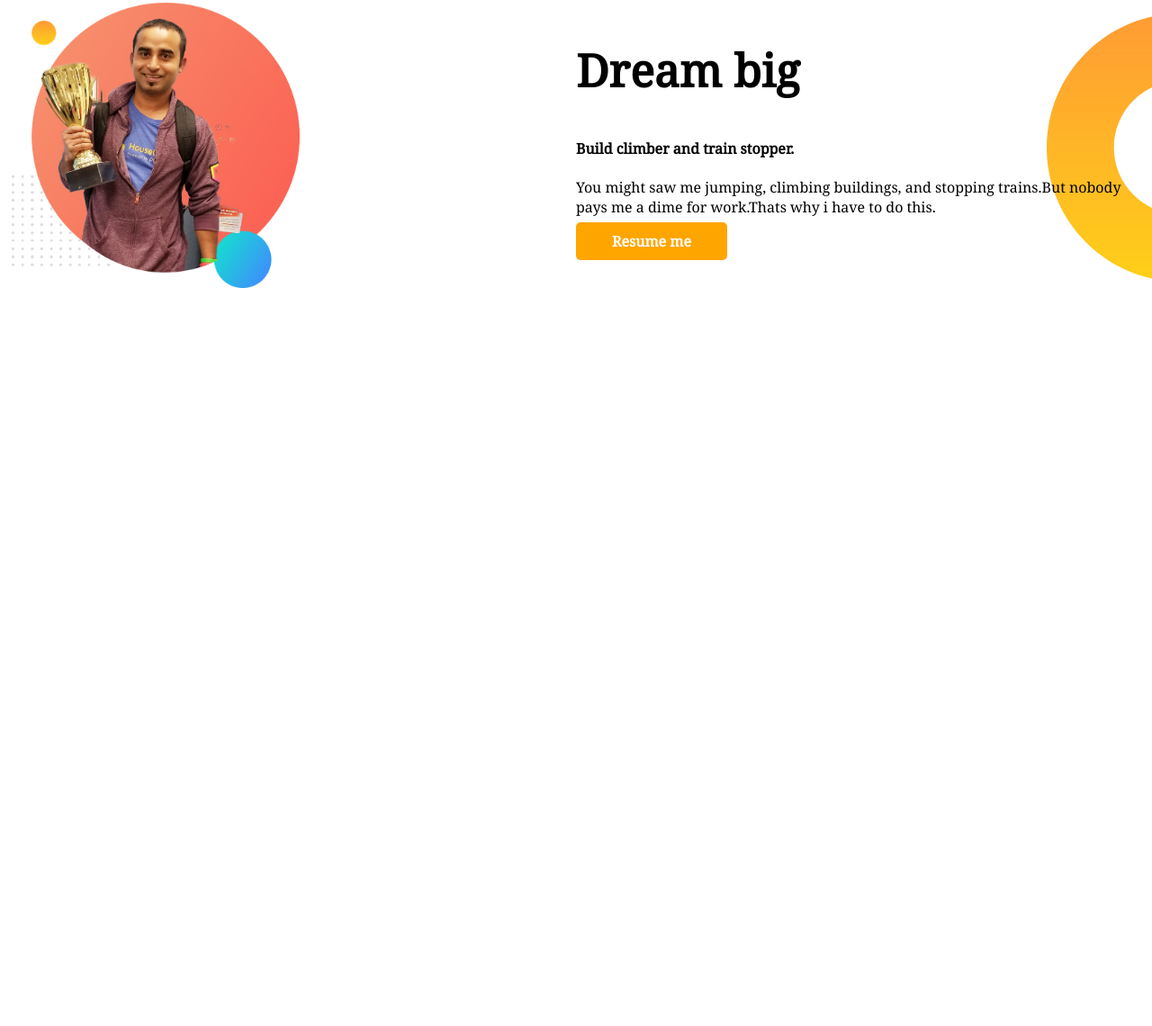
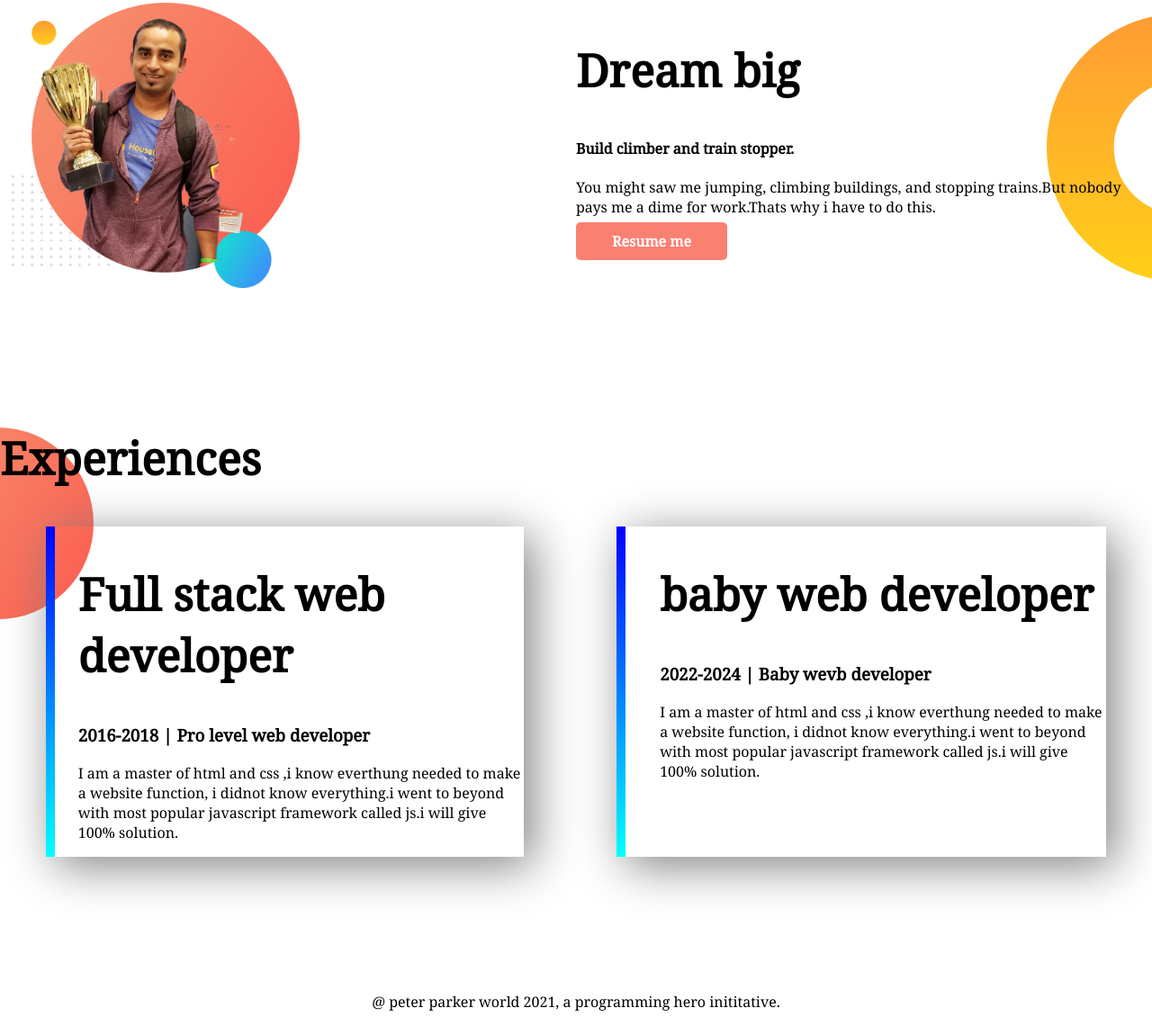
Before and after one commit to Gupta-Barna/my-dev-portfolio-repo, a plain HTML site: page index.html in a window 1280 px wide. Shown: the part 533-1673 px from the top of the page at 90% size. Before the commit the page ends 1008 px from the top, so only its background shows below. Drawn offline with Linux system fonts and the light colour scheme.

Commit message:
border added

```diff
--- a/index.html
+++ b/index.html
@@ -11,7 +11,7 @@
 <link href="https://fonts.googleapis.com/css2?family=Noto+Serif&display=swap" rel="stylesheet">
 </head>
 <body>
- <section class="top-banner" >
+ <section class="top-banner flexible-container " >
     <div>
         <h1> Welcome to </h1>
     <h1><span class="tag-color">My beautiful</span> world.</h1>
@@ -23,7 +23,7 @@
     <img class="half-width" src="developer-portfolio-master/images/jhankar2.png" alt="">
  </div>
  </section>
- <section class="dream-big">
+ <section class="dream-big flexible-container">
      <div class="half-width">
 
        <img src="./developer-portfolio-master/images/jhankar.png" alt="">
@@ -36,6 +36,24 @@
    <a class="link-button" target="_blank" href="https://www.youtube.com/">Resume me</a>
     </div>
  </section>
-
+<section   class= "experience-area">
+    <h1>Experiences</h1>
+    <div  class="flexible-container ">
+        <div id="full-dev" class="experience-item first-part">
+        <h1>Full stack web developer</h1>
+        <h3>2016-2018 | Pro level web developer</h3>
+        <p>I am a master of html and css ,i know everthung needed to make a website function, i didnot know everything.i went to beyond with most popular javascript framework called js.i will give 100% solution.</p>
+    </div>
+    <div id="baby-dev" class="experience-item second-part">
+        <h1>baby web developer</h1>
+    <h3> 2022-2024
+    | Baby wevb developer </h3>
+    <p>I am a master of html and css ,i know everthung needed to make a website function, i didnot know everything.i went to beyond with most popular javascript framework called js.i will give 100% solution.</p>
+</div>
+</div>
+</section>
+    <footer>
+        <p>@ peter parker world 2021, a programming hero inititative.</p>
+    </footer>
 </body>
 </html>
--- a/style.css
+++ b/style.css
@@ -11,7 +11,7 @@
 .button{
     background-color:salmon ;
 }
-section{
+.flexible-container{
     display: flex;
     margin-bottom: 150px;
 }
@@ -25,7 +25,7 @@ section{
 }
 .link-button{
     text-decoration: none;
-    background-color: orange ;
+  background-color: salmon;
     font-weight: 700;
     color: white;
     padding: 10px 40px;
@@ -40,3 +40,33 @@ section{
     background-repeat: no-repeat;
     background-position: right;
 }
+.experience-item{
+
+    box-shadow: 10px 10px 50px gray;
+    margin-left: 4%;
+    margin-right: 4%;
+
+}
+.second-part{
+padding-left: 3%;
+}
+.first-part{
+    padding-left: 2%;
+}
+.experience-area{
+background-image: url(./developer-portfolio-master/images/exp-bg.png);
+background-repeat: no-repeat;
+}
+#full-dev{
+    border-left: 10px solid;
+    border-image:linear-gradient(blue, cyan);
+    border-image-slice: 1;
+}
+#baby-dev{
+    border-left: 10px solid;
+ border-image: linear-gradient(blue, cyan);
+ border-image-slice: 1;
+}
+footer p {
+    text-align: center;
+}
```
